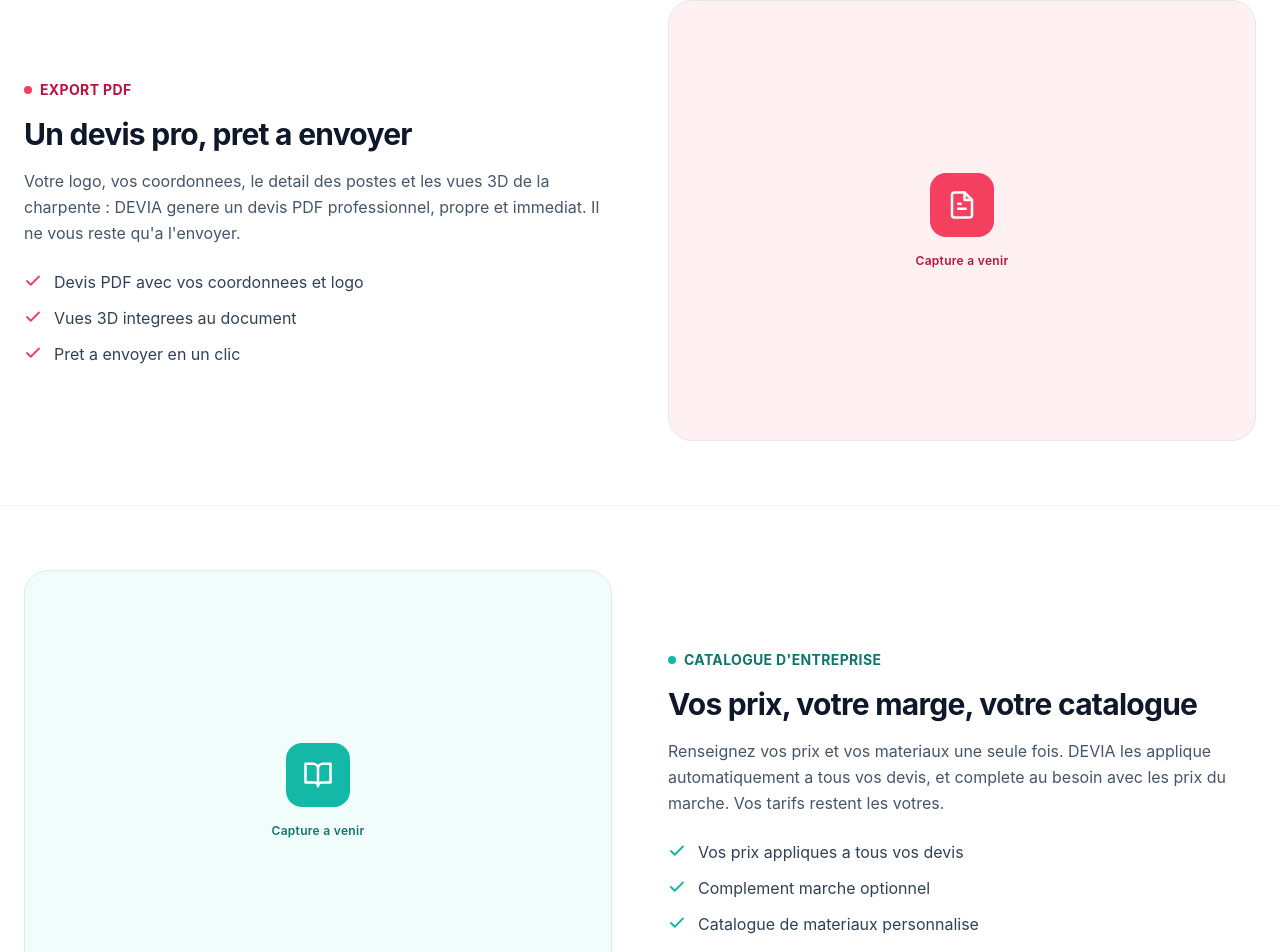
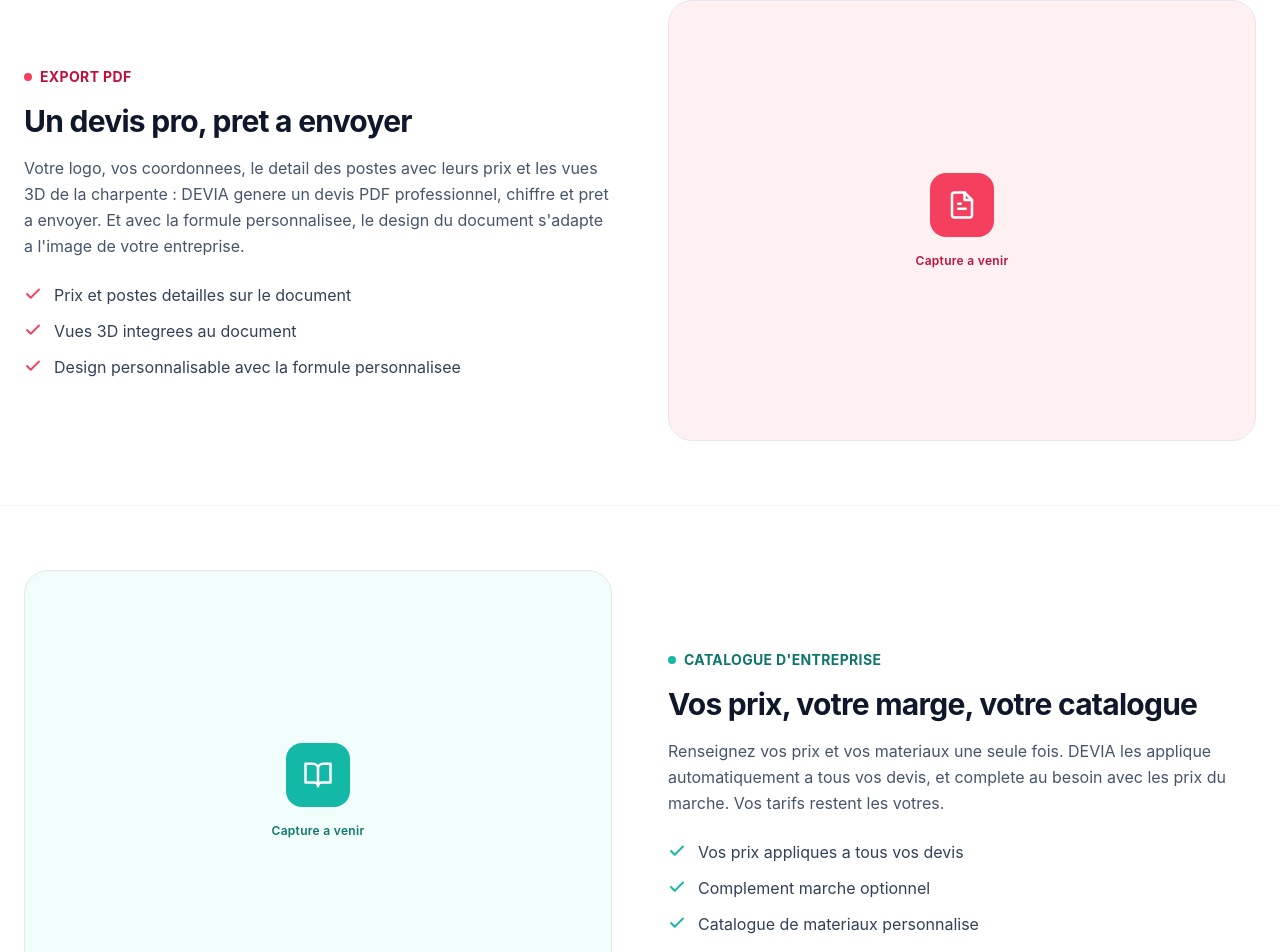
Before and after one commit to pdftw2htgt-glitch/devia-site, a Next.js app: page /fonctionnalites in a window 1280 px wide. Shown: the part 2888-3840 px from the top of the page. Built offline with nearby package versions, Linux system fonts and the light colour scheme.

Commit message:
Fonctionnalites : PDF avec prix renseignes et design personnalisable (formule personnalisee)

```diff
--- a/src/app/fonctionnalites/page.tsx
+++ b/src/app/fonctionnalites/page.tsx
@@ -36,8 +36,8 @@ const features = [
   {
     eyebrow: "Export PDF",
     title: "Un devis pro, pret a envoyer",
-    desc: "Votre logo, vos coordonnees, le detail des postes et les vues 3D de la charpente : DEVIA genere un devis PDF professionnel, propre et immediat. Il ne vous reste qu'a l'envoyer.",
-    bullets: ["Devis PDF avec vos coordonnees et logo", "Vues 3D integrees au document", "Pret a envoyer en un clic"],
+    desc: "Votre logo, vos coordonnees, le detail des postes avec leurs prix et les vues 3D de la charpente : DEVIA genere un devis PDF professionnel, chiffre et pret a envoyer. Et avec la formule personnalisee, le design du document s'adapte a l'image de votre entreprise.",
+    bullets: ["Prix et postes detailles sur le document", "Vues 3D integrees au document", "Design personnalisable avec la formule personnalisee"],
     c: "#f43f5e", tint: "#fff1f2", txt: "#be123c",
     icon: <svg width="30" height="30" viewBox="0 0 24 24" fill="none" stroke="currentColor" strokeWidth="2" strokeLinecap="round" strokeLinejoin="round"><path d="M14 2H6a2 2 0 00-2 2v16a2 2 0 002 2h12a2 2 0 002-2V8z" /><path d="M14 2v6h6M9 15h6M9 11h2" /></svg>,
   },
```
